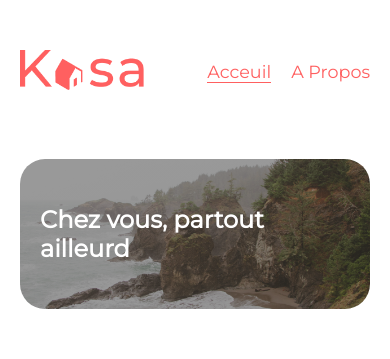
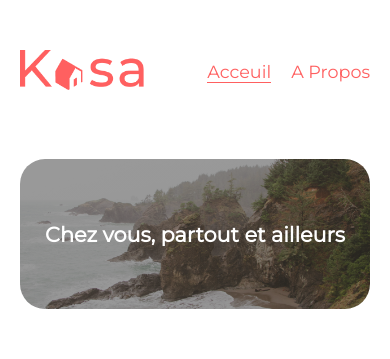
Before and after one commit to Guillaume-lalib/projet-8-openclassroom, a React (Create React App) app in the folder my-app/: page / in a window 390 px wide. Shown: the top 359 px of the page. Built offline with nearby package versions, Linux system fonts and the light colour scheme.

Commit message:
correction et creation composant img

```diff
--- /dev/null
+++ b/my-app/src/components/Imagehome.js
@@ -0,0 +1,33 @@
+import React from "react";
+import { useEffect, useState } from "react";
+import { useLocation } from "react-router-dom";
+// import Home from "../image/BG-home.png";
+// import About from "../image/BG-about.png";
+
+const Imagehome = () => {
+  const [aboutPage, setAboutPage] = useState(false);
+  const [abouthome, setAboutHome] = useState(false);
+  const location = useLocation();
+  useEffect(() => {
+    if (location.pathname === "/about") {
+      setAboutPage(true);
+    }
+  }, [location.pathname]);
+  useEffect(() => {
+    if (location.pathname === "/") {
+      setAboutHome(true);
+    }
+  }, [location.pathname]);
+  return (
+    <div>
+      {!aboutPage && (
+        <div className="Logo">
+          <p className="homeSlogan">Chez vous, partout et ailleurs</p>
+        </div>
+      )}
+      {!abouthome && <div className="aboutLogo"></div>}
+    </div>
+  );
+};
+
+export default Imagehome;
--- a/my-app/src/components/aboutpage/CollapseAbout.js
+++ b/my-app/src/components/aboutpage/CollapseAbout.js
@@ -3,7 +3,6 @@ import Data from "../../datacollapse.json";
 import Cardecollapse from "./Cardcollapse";
 
 export const Collapse = () => {
-  console.log(Data);
   return (
     <div className="dropdown">
       {Data.map(({ content, title }, id) => (
--- a/my-app/src/components/aboutpage/Imageabout.js
+++ /dev/null
@@ -1,7 +0,0 @@
-import React from "react";
-
-const Imageabout = () => {
-  return <div className="aboutLogo"></div>;
-};
-
-export default Imageabout;
--- a/my-app/src/components/homepage/Imagehome.js
+++ /dev/null
@@ -1,11 +0,0 @@
-import React from "react";
-
-const Imagehome = () => {
-  return (
-    <div className="homeLogo">
-      <p className="homeSlogan">Chez vous, partout ailleurd</p>
-    </div>
-  );
-};
-
-export default Imagehome;
--- a/my-app/src/pages/About.js
+++ b/my-app/src/pages/About.js
@@ -1,14 +1,14 @@
 import React from "react";
 import Navigation from "../components/Navigation";
-import Imageabout from "../components/aboutpage/Imageabout";
 import Footer from "../components/Footer";
 import Collapse from "../components/aboutpage/CollapseAbout";
+import Imagehome from "../components/Imagehome";
 
 const About = () => {
   return (
     <div>
       <Navigation />
-      <Imageabout />
+      <Imagehome />
       <Collapse />
       <Footer />
     </div>
--- a/my-app/src/pages/Home.js
+++ b/my-app/src/pages/Home.js
@@ -1,6 +1,6 @@
 import React from "react";
 import Navigation from "../components/Navigation";
-import Imagehome from "../components/homepage/Imagehome";
+import Imagehome from "../components/Imagehome";
 import Homecard from "../components/homepage/Homecard";
 import Footer from "../components/Footer";
 
--- a/my-app/src/style/index.css
+++ b/my-app/src/style/index.css
@@ -89,15 +89,15 @@ body {
     gap: 20px !important;
   }
 }
-.homeLogo {
-  margin-top: 65px;
+.Logo {
+  margin: 65px 100px 0 100px;
   height: 233px;
   background-position: center;
   background-size: cover;
   border-radius: 25px;
   background-image: linear-gradient(rgba(0, 0, 0, 0.4), rgba(0, 0, 0, 0.4)), url(../image/BG-home.png);
 }
-.homeLogo .homeSlogan {
+.Logo .homeSlogan {
   height: 233px;
   font-size: 3rem;
   align-items: center;
@@ -107,25 +107,6 @@ body {
   font-weight: 600;
 }
 
-@media screen and (max-width: 760px) {
-  .homeSlogan {
-    font-size: 2rem !important;
-  }
-}
-@media screen and (max-width: 615px) {
-  .homeLogo {
-    height: 150px;
-  }
-  .homeSlogan {
-    height: 150px !important;
-  }
-}
-@media screen and (max-width: 500px) {
-  .homeSlogan {
-    font-size: 1.5rem !important;
-    padding: 0px 20px;
-  }
-}
 .aboutLogo {
   margin-top: 4%;
   height: 233px;
@@ -135,6 +116,35 @@ body {
   background-image: url(../image/BG-about.png);
 }
 
+@media screen and (max-width: 960px) {
+  .Logo {
+    margin: 65px 50px 0 50px !important;
+  }
+}
+@media screen and (max-width: 680px) {
+  .Logo {
+    margin: 65px 20px 0 20px !important;
+  }
+}
+@media screen and (max-width: 760px) {
+  .homeSlogan {
+    font-size: 2rem !important;
+  }
+}
+@media screen and (max-width: 615px) {
+  .Logo {
+    height: 150px !important;
+  }
+  .homeSlogan {
+    height: 150px !important;
+  }
+}
+@media screen and (max-width: 500px) {
+  .homeSlogan {
+    font-size: 1.3rem !important;
+    padding: 0px 20px !important;
+  }
+}
 .error {
   display: flex;
   flex-direction: column;
--- a/my-app/src/style/style_components/_homelogo.scss
+++ b/my-app/src/style/style_components/_homelogo.scss
@@ -1,5 +1,5 @@
-.homeLogo {
-  margin-top: 65px;
+.Logo {
+  margin: 65px 100px 0 100px;
   height: 233px;
   background-position: center;
   background-size: cover;
@@ -16,14 +16,33 @@
     font-weight: 600;
   }
 }
+.aboutLogo {
+  margin-top: 4%;
+  height: 233px;
+  background-position: center;
+  background-size: cover;
+  border-radius: 25px;
+  background-image: url(../image/BG-about.png);
+}
+
+@media screen and (max-width: 960px) {
+  .Logo {
+    margin: 65px 50px 0 50px !important;
+  }
+}
+@media screen and (max-width: 680px) {
+  .Logo {
+    margin: 65px 20px 0 20px !important;
+  }
+}
 @media screen and (max-width: 760px) {
   .homeSlogan {
     font-size: 2rem !important;
   }
 }
 @media screen and (max-width: 615px) {
-  .homeLogo {
-    height: 150px;
+  .Logo {
+    height: 150px !important;
   }
   .homeSlogan {
     height: 150px !important;
@@ -31,7 +50,7 @@
 }
 @media screen and (max-width: 500px) {
   .homeSlogan {
-    font-size: 1.5rem !important;
-    padding: 0px 20px;
+    font-size: 1.3rem !important;
+    padding: 0px 20px !important;
   }
 }
```
Also changed, not shown: my-app/src/style/style_components/_aboutlogo.scss (deleted, +0 -8 lines), 1 other file (tests, documents, lock files or other folders).
